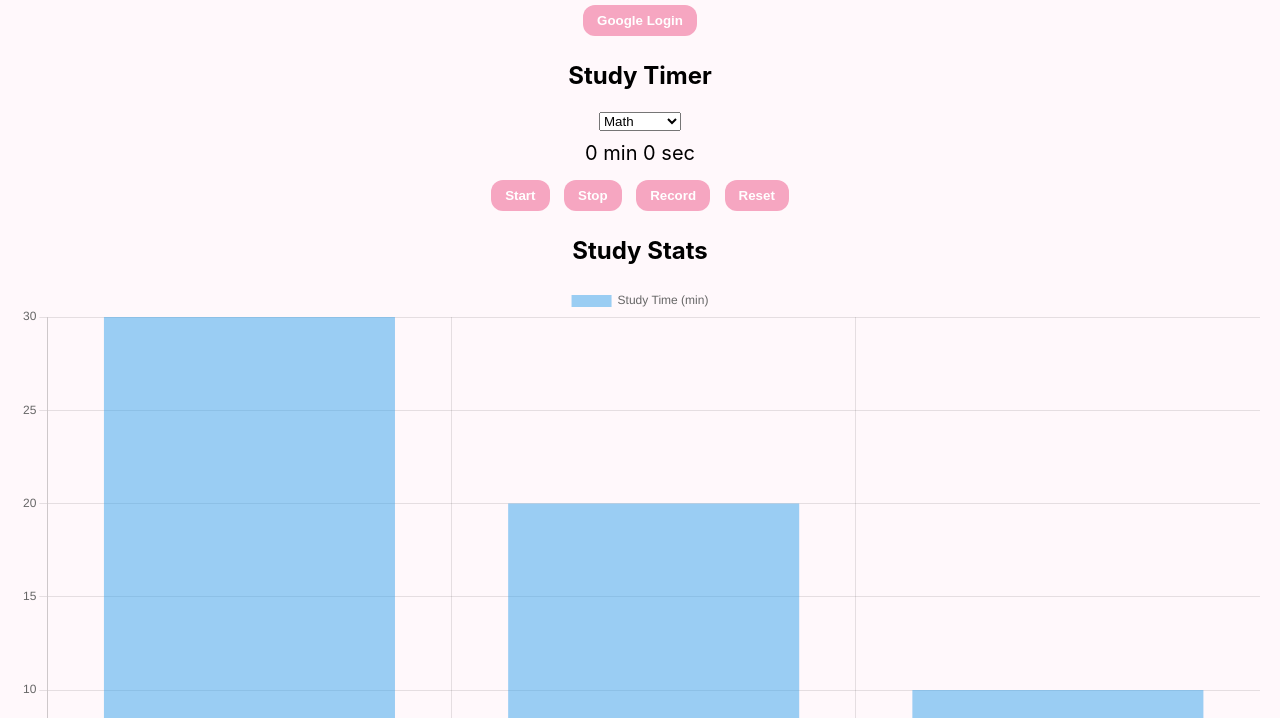
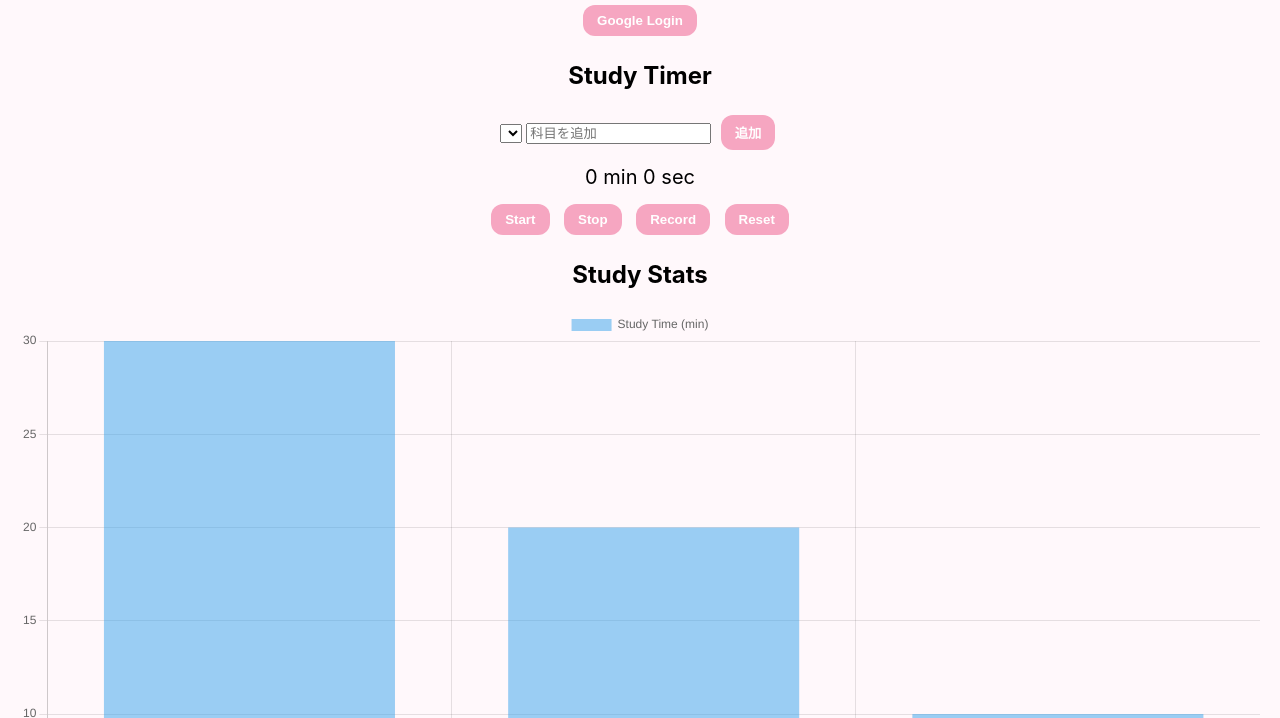
Before and after one commit to Yon910/quantum-entrance, a plain HTML site: page index.html in a window 1280 px wide. Shown: the part 82-800 px from the top of the page. Drawn offline with nearby package versions, Linux system fonts and the light colour scheme.

Commit message:
Update index.html

```diff
--- a/index.html
+++ b/index.html
@@ -27,9 +27,10 @@
 
 <select id="subject">
 
-<option>Math</option>
-<option>Physics</option>
-<option>Chemistry</option>
+<select id="subject"></select>
+
+<input id="newSubject" placeholder="科目を追加">
+<button onclick="addSubject()">追加</button>
 
 </select>
 
```
